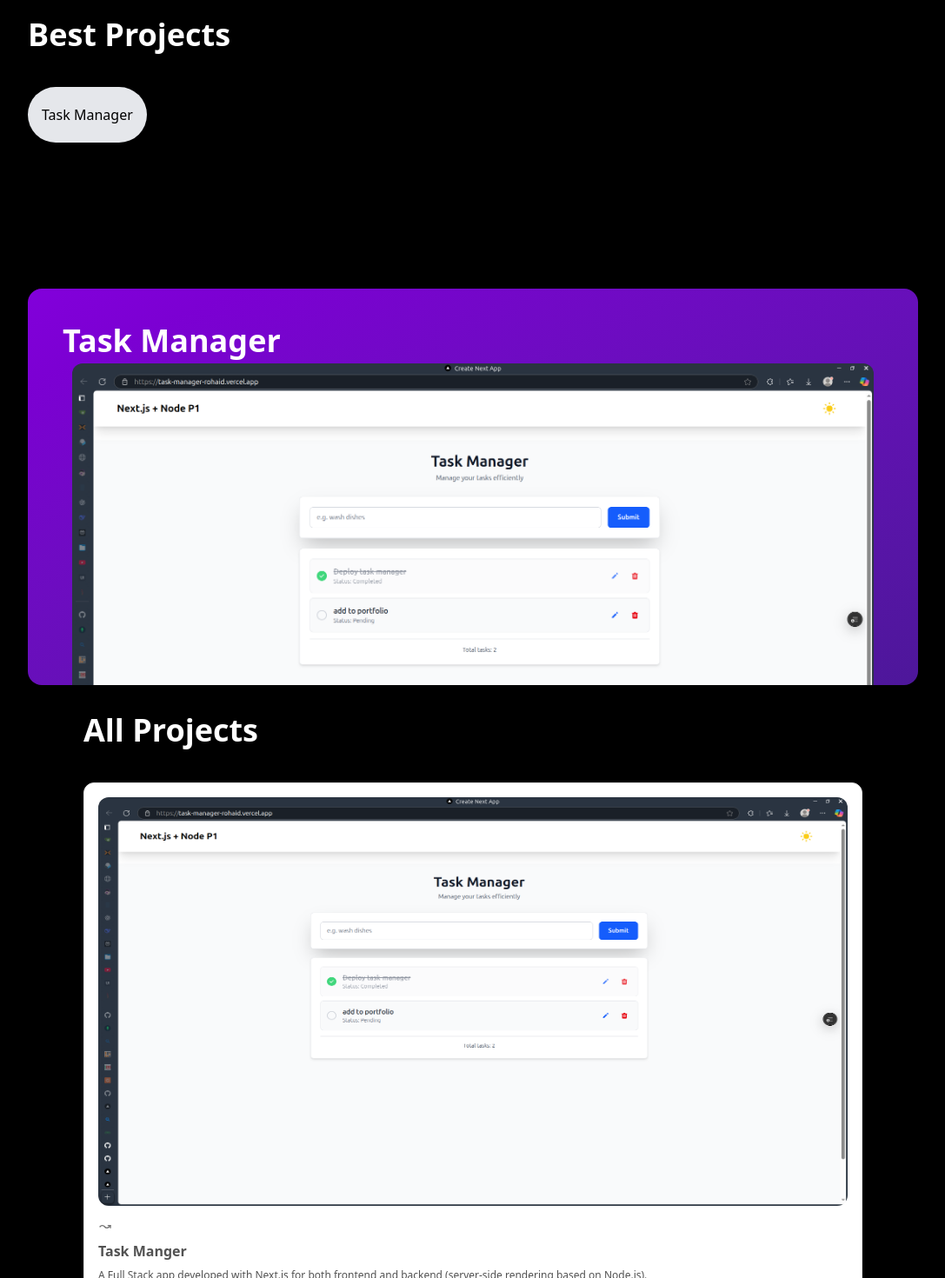
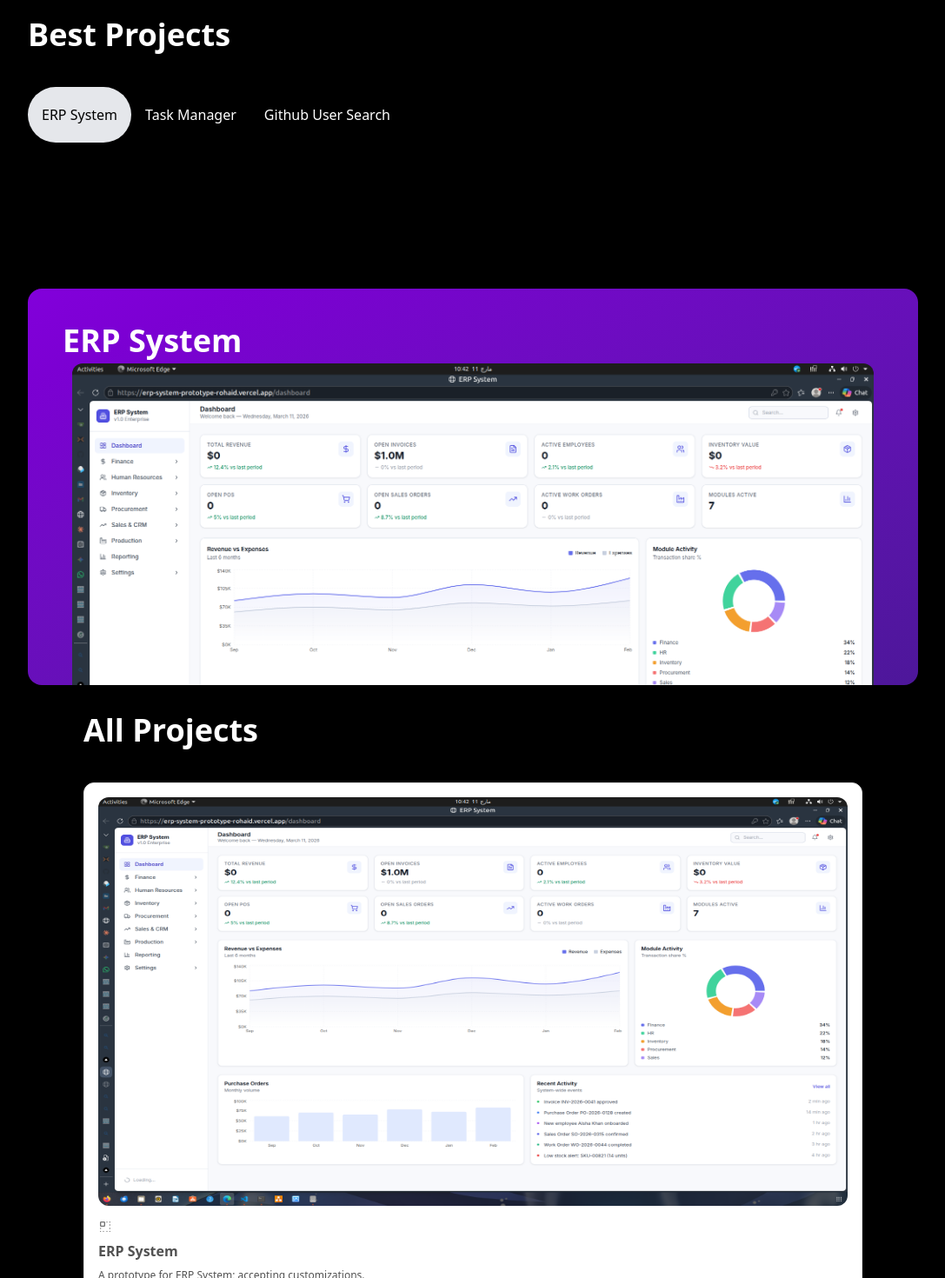
Before and after one commit to RohaidAhmed/rohaid-portfolio, a Next.js app: page / in a window 1280 px wide. Shown: the part 940-2410 px from the top of the page at 87% size, without its empty margins (96-1183 px from the left). Built offline with nearby package versions, Linux system fonts and the light colour scheme.

Commit message:
feature: new projects

```diff
--- a/src/app/(home)/components/BentoGridDemo.tsx
+++ b/src/app/(home)/components/BentoGridDemo.tsx
@@ -2,6 +2,7 @@ import React from "react";
 import { BentoGrid, BentoGridItem } from "@/components/ui/bento-grid";
 import {
   IconArrowWaveRightUp,
+  IconBoxAlignTopLeft,
   IconClipboardCopy,
   IconFileBroken,
   IconSignature,
@@ -51,6 +52,12 @@ function ItemImage({ src, href }: { src: string; href: string }) {
   );
 }
 const items = [
+  {
+    title: "ERP System",
+    description: "A prototype for ERP System; accepting customizations.",
+    header: <ItemImage src={"/best-projects/erp-system.png"} href={"https://erp-system-prototype-rohaid.vercel.app/"} />,
+    icon: <IconBoxAlignTopLeft className="h-4 w-4 text-neutral-500" />,
+  },
   {
     title: "Task Manger",
     description: "A Full Stack app developed with Next.js for both frontend and backend (server-side rendering based on Node.js).",
--- a/src/app/(home)/components/TabsDemo.tsx
+++ b/src/app/(home)/components/TabsDemo.tsx
@@ -6,6 +6,16 @@ import Link from "next/link";
 
 export function TabsDemo() {
     const tabs = [
+        {
+            title: "ERP System",
+            value: "erp-system",
+            content: (
+                <div className="w-full overflow-hidden relative h-full rounded-2xl p-10 text-xl md:text-4xl font-bold text-white bg-gradient-to-br from-purple-700 to-violet-900">
+                    <p>ERP System</p>
+                    <ImageContainer src={"/best-projects/erp-system.png"} href={"https://erp-system-prototype-rohaid.vercel.app/"} />
+                </div>
+            ),
+        },
         {
             title: "Task Manager",
             value: "task-manager",
@@ -26,17 +36,6 @@ export function TabsDemo() {
                 </div>
             ),
         },
-        {
-            title: "Country Info App",
-            value: "country-info",
-            content: (
-                <div className="w-full overflow-hidden relative h-full rounded-2xl p-10 text-xl md:text-4xl font-bold text-white bg-gradient-to-br from-purple-700 to-violet-900">
-                    <p>Country Info App</p>
-                    <ImageContainer src={"/best-projects/country-info.PNG"} href={"https://country-info-rohaid.vercel.app/"} />
-                </div>
-            ),
-        },
-
     ];
 
     return (
--- a/src/components/ui/tabs.tsx
+++ b/src/components/ui/tabs.tsx
@@ -68,7 +68,10 @@ export const Tabs = ({
               />
             )}
 
-            <span className="relative block text-black dark:text-white">
+            <span className={cn(
+              "relative block",
+              active.value === tab.value ? "text-black" : "text-white"
+            )}>
               {tab.title}
             </span>
           </button>
```
Also changed, not shown: public/best-projects/erp-system.png (added).
